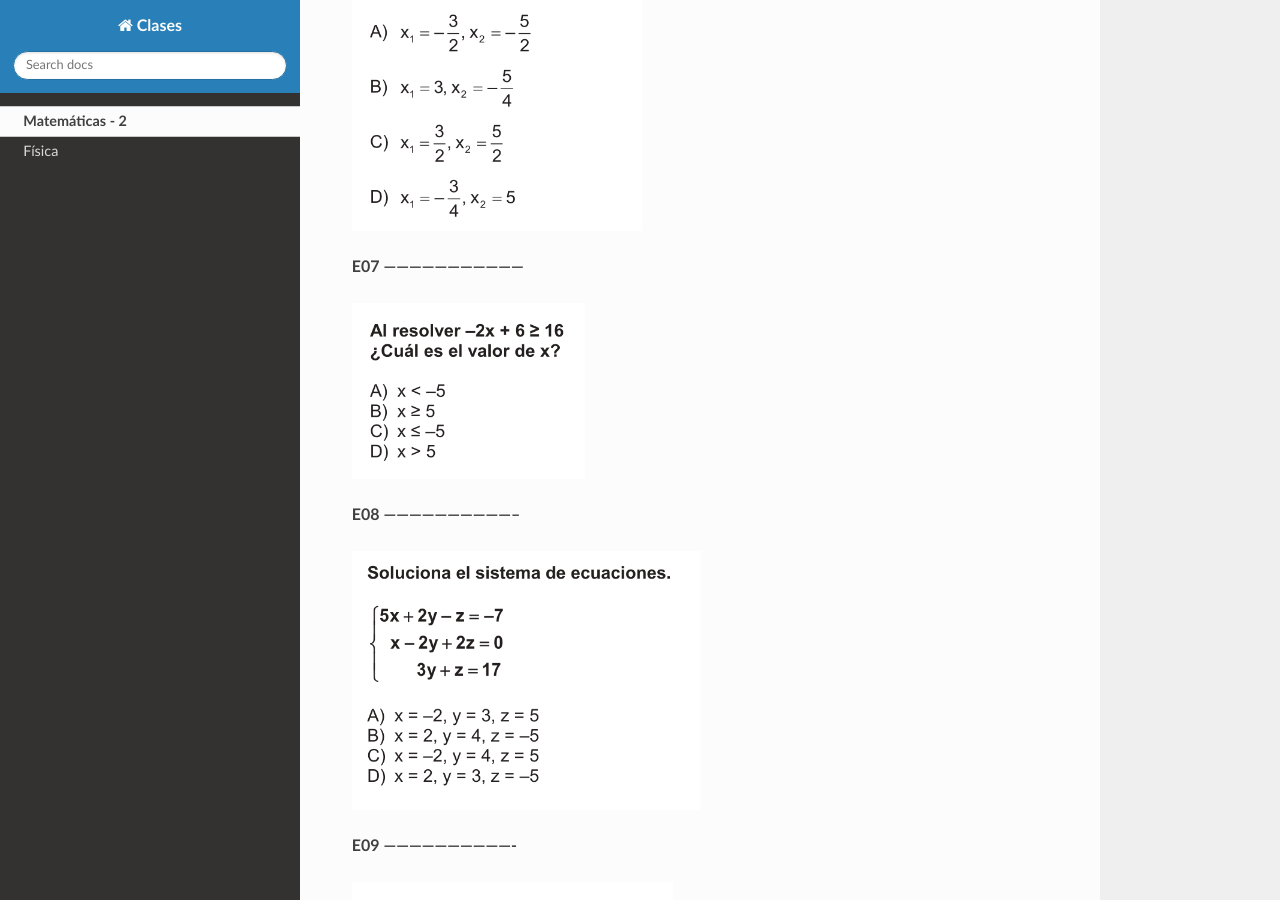
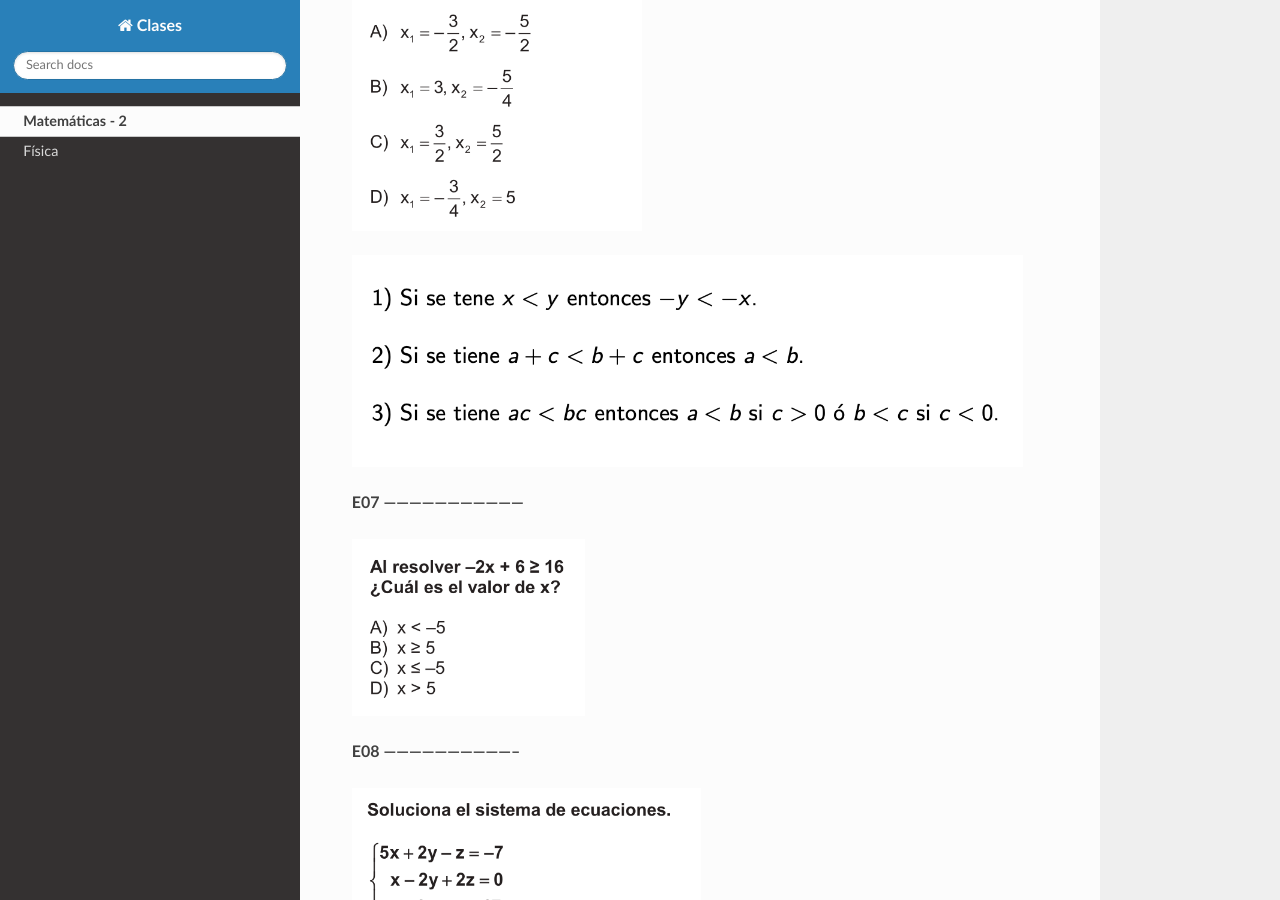
Before and after one commit to matecom57/santosg57-clasesparticulares, a Sphinx documentation site: the page built from docs/source/Matematicas/matematicas.rst, in a window 1280 px wide and 900 px high, scrolled down 2407 px. Built offline with Sphinx 7.4.7 and the Read the Docs theme 3.1.0, drawn with Linux system fonts in a browser that asks for light colours.

Commit message:
Test comité

```diff
--- a/docs/source/Matematicas/matematicas.rst
+++ b/docs/source/Matematicas/matematicas.rst
@@ -37,6 +37,9 @@ Matemáticas - 2
 
 
 .. image:: mat52.png
+   :scale: 60 %
+
+.. image:: desigualdades.png
    :scale: 60 %
 
 **E07 ---------------------------------**
```
Also changed, not shown: docs/source/Matematicas/desigualdades.png (added), 5 other files.
